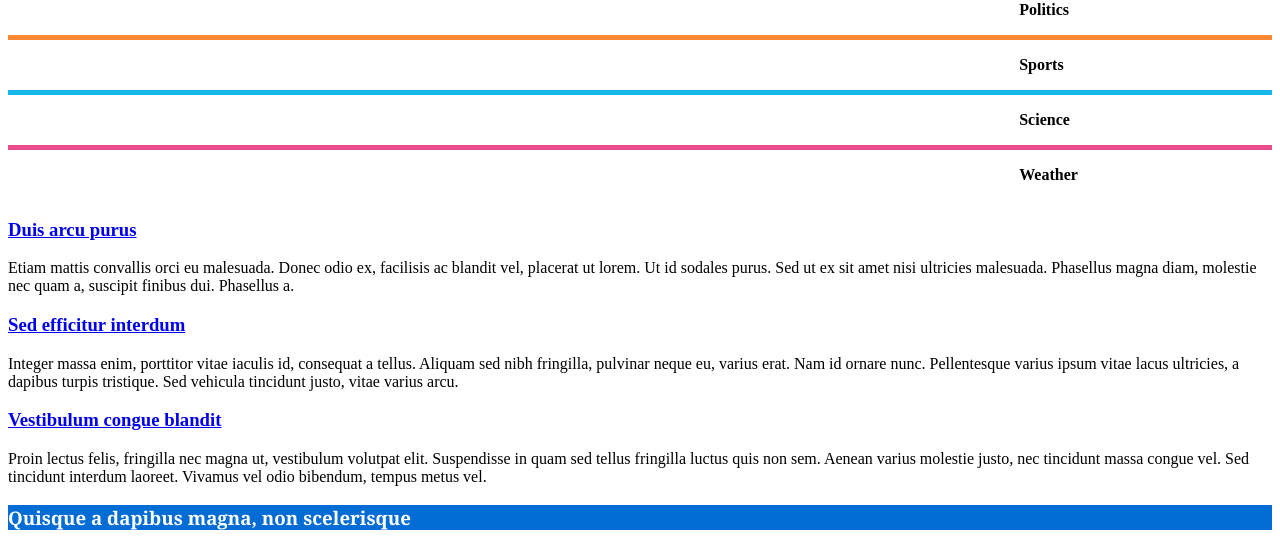
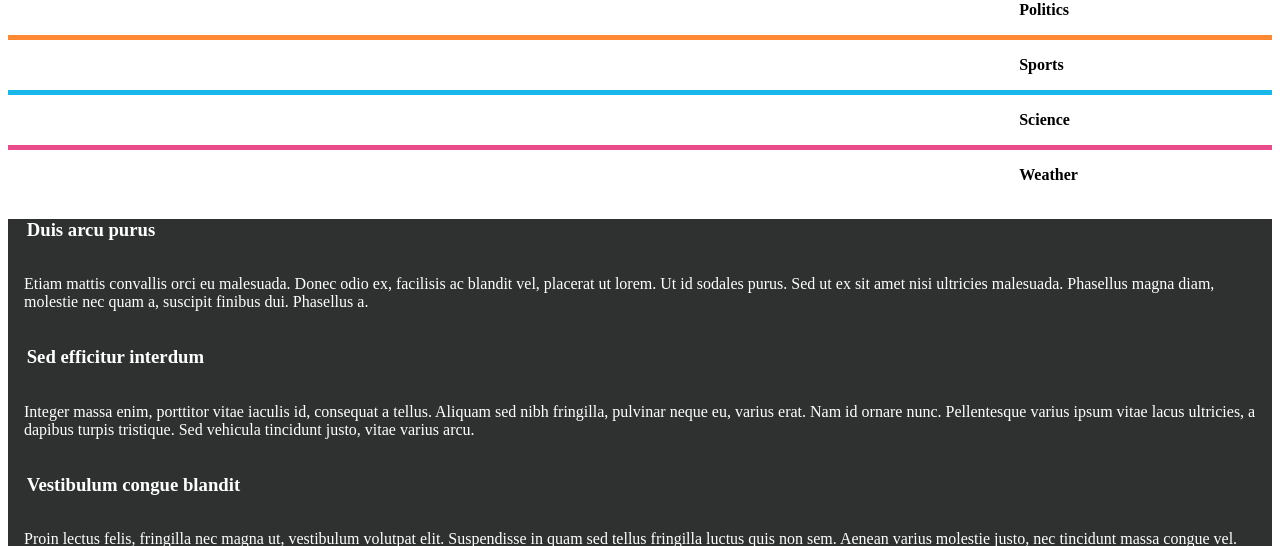
Before and after one commit to raulviana/FEUP-LTW, a PHP site: page /item.html in a window 1280 px wide. Shown: the part 299-845 px from the top of the page. Run offline with PHP 8.4, Linux system fonts and the light colour scheme.

Commit message:
exercise 2 ready

```diff
--- a/aula2_css/style.css
+++ b/aula2_css/style.css
@@ -54,3 +54,59 @@
 nav#menu li:nth-child(6){
     border-top:  5px  solid #E84C8B;
 }
+
+aside#related{
+    background-color: #2f3131;
+}
+
+aside article a{
+    color: white;
+    text-decoration: none;
+    padding: 1em;
+}
+
+aside article p{
+    color: white;
+    text-decoration: none;
+    padding: 1em;
+}
+
+section#news img{
+    height: auto;
+    width: 100%;
+    margin-top:-50px;
+}
+
+section#news article header a{
+    background-color:transparent;
+    text-shadow: 10px 10px 3px rgb(47, 47, 49);
+    font-size: larger;
+    width: 10em;
+    float: left;
+    position: relative;
+    top:20px;
+    left: 35px;
+}
+
+section#news article footer{
+    background-color: #F4655F;
+    padding:1em;
+    color:white;
+}
+
+section#news article .author{
+    padding:1em;
+}
+section#news article .date{
+    padding:1em;
+}
+section#news article footer a{
+    color: white;
+}
+
+footer{
+    background-color: #2f3131;
+    color: white;
+    padding:1em;
+    margin-top: 1em;
+}
```
